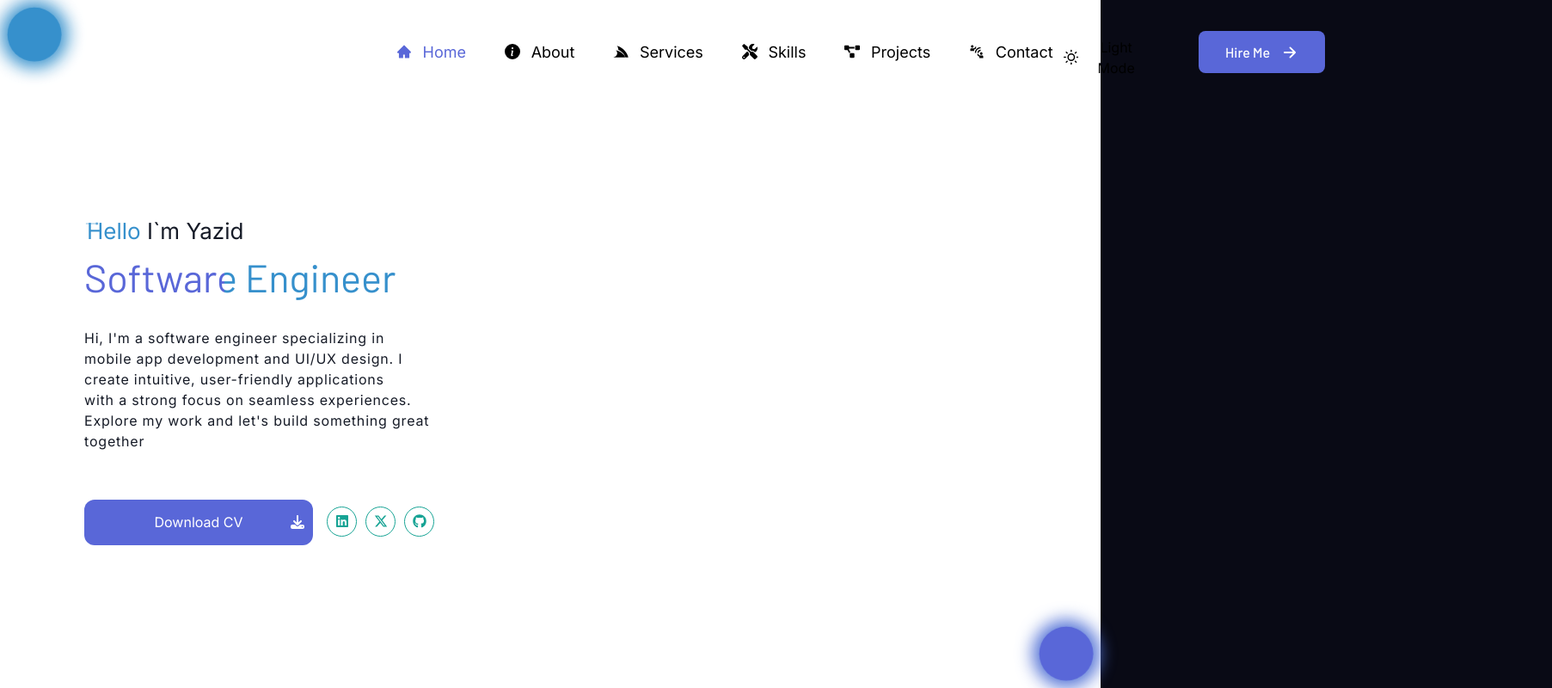
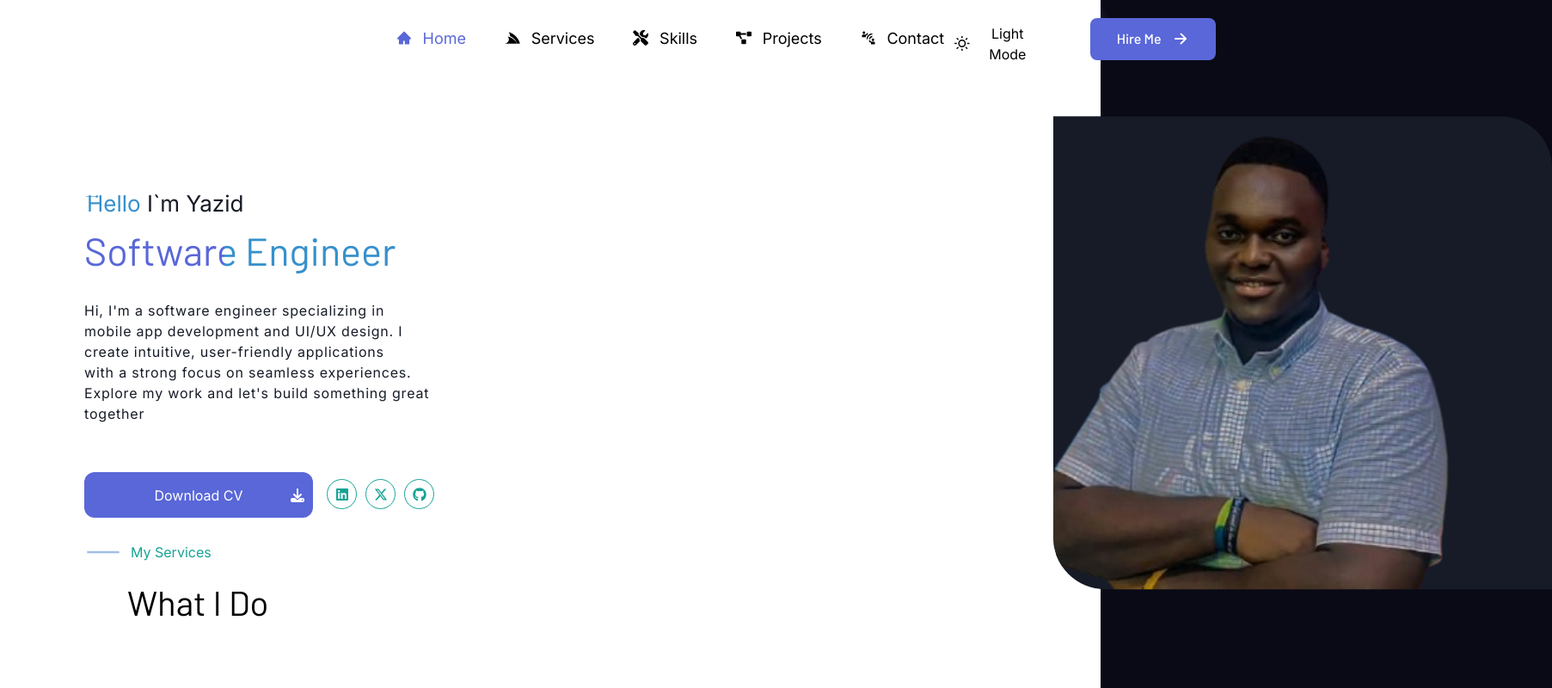
Before and after one commit to yazidtajudeen/My-Portfolio-Website, a React (Vite) app: page / in a window 1280 px wide. Shown: the top 800 px of the page at 86% size, 1805 px wide, since content can reach past the window. Built offline with nearby package versions, Linux system fonts and the light colour scheme.

Commit message:
What I do section

```diff
--- a/src/App.tsx
+++ b/src/App.tsx
@@ -2,6 +2,7 @@ import './index.css'
 import Header from './components/Navbar/Header';
 import { ThemeProvider, useTheme } from "./theme/ThemeContext";
 import About from './components/content/About/About';
+import MyService from './components/content/serve/MyService';
 
 function App() {
   return (
@@ -15,10 +16,26 @@ function ThemedApp() {
   const { isDarkMode } = useTheme();
 
   return (
-    <div style={{ position: 'relative', minHeight: '100vh' }}>
+    <div style={{ position: 'relative', minHeight: '100vh', paddingTop: '90px' }}>
+
+
+      <div className='background-object-small' style={{
+          position: 'fixed',
+          width: '60px',
+          height: '60px',
+          backgroundColor: '#5967D8',
+          borderRadius: '50%',
+          top: '10px',
+          right: '10px',
+          zIndex: 0,
+          boxShadow: '0 0 15px 5px #5967D8',
+      }}></div>
+
+
       <div style={{ position: 'relative', zIndex: 1, backgroundColor: isDarkMode ? '#090A15' : '#ffff' }}>
         <Header />
         <About />
+        <MyService />
       </div>
     </div>
   )
--- a/src/components/Navbar/Header.tsx
+++ b/src/components/Navbar/Header.tsx
@@ -1,6 +1,5 @@
 import { JSX } from 'react';
 import { AiFillHome } from "react-icons/ai";
-import { BsInfoCircleFill } from "react-icons/bs";
 import { FaServicestack, FaProjectDiagram, FaTools } from "react-icons/fa";
 import { MdConnectWithoutContact } from "react-icons/md";
 import Mode from './Mode';
@@ -8,19 +7,33 @@ import RageButton from './RageButton';
 
 import { useTheme } from '../../theme/ThemeContext';
 import { useLocation } from 'react-router-dom';
+import { gsap } from 'gsap';
+import { ScrollToPlugin } from 'gsap/ScrollToPlugin';
+
+gsap.registerPlugin(ScrollToPlugin);
 
 const links: { name: string; href: string; icon: JSX.Element }[] = [
-  { name: "Home", href: "/", icon: <AiFillHome /> },
-  { name: "About", href: "/about", icon: <BsInfoCircleFill /> },
-  { name: "Services", href: "/services", icon: <FaServicestack /> },
-  { name: "Skills", href: "/skills", icon: <FaTools /> },
-  { name: "Projects", href: "/projects", icon: <FaProjectDiagram /> },
-  { name: "Contact", href: "/contact", icon: <MdConnectWithoutContact /> },
+  { name: "Home", href: "home", icon: <AiFillHome /> },
+  { name: "Services", href: "services", icon: <FaServicestack /> },
+  { name: "Skills", href: "skills", icon: <FaTools /> },
+  { name: "Projects", href: "projects", icon: <FaProjectDiagram /> },
+  { name: "Contact", href: "contact", icon: <MdConnectWithoutContact /> },
 ];
 
 const Header = () => {
   const { isDarkMode } = useTheme();
   const location = useLocation();
+
+  const handleNavigation = (event: React.MouseEvent<HTMLAnchorElement, MouseEvent>, linkName: string, href: string) => {
+    event.preventDefault();
+    const targetSection = document.getElementById(href);
+    if (targetSection) {
+        console.log(`Scrolling to ${linkName} section`);
+        gsap.to(window, { duration: 1, scrollTo: { y: targetSection, offsetY: 90 }, ease: 'power2.out' });
+    } else {
+        console.warn(`${linkName} section not found.`);
+    }
+  };
 
   return (
     <div>
@@ -29,7 +42,12 @@ const Header = () => {
         alignItems: "center",
         justifyContent: 'space-between',
         height: "90px",
-        padding: "3.8rem"
+        padding: "2rem 3.8rem",
+        position: 'fixed',
+        top: 0,
+        width: '100%',
+        zIndex: 1000,
+        backgroundColor: isDarkMode ? '#090A15' : '#ffffff',
       }}>
         <div className="logo"></div>
         <div className="links" style={{ flexGrow: 2, marginLeft: '25em', textAlign: 'center' }}>
@@ -37,13 +55,18 @@ const Header = () => {
             {links.map((link) => (
               <li key={link.href} style={{ fontSize: "18px" }}>
                 <a
-                  href={link.href}
+                  href={`#${link.href}`}
+                  onClick={(event) => handleNavigation(event, link.name, link.href)}
                   style={{
                     display: "flex",
                     alignItems: "center",
                     gap: "0.8rem",
-                    color: location.pathname === link.href ? '#5967D8' : isDarkMode ? '#fff' : '#000'
+                    color: location.hash === `#${link.href}` || (link.name === "Home" && location.hash === "") ? '#5967D8' : isDarkMode ? '#fff' : '#000',
+                    textDecoration: 'none',
+                    transition: 'color 0.3s ease',
                   }}
+                  onMouseEnter={(e) => e.currentTarget.style.color = '#A0C4FF'}
+                  onMouseLeave={(e) => e.currentTarget.style.color = location.hash === `#${link.href}` || (link.name === "Home" && location.hash === "") ? '#5967D8' : isDarkMode ? '#fff' : '#000'}
                 >
                   {link.icon} {link.name}
                 </a>
--- a/src/components/content/About/About.tsx
+++ b/src/components/content/About/About.tsx
@@ -1,10 +1,11 @@
 import Intro from "./Intro";
 
-export default function About() {
+const About = () => {
     return (
         <div>
-                 <Intro />
-         </div>
+            <Intro />
+        </div>
+    );
+};
 
-    );
-}
+export default About;
--- a/src/components/content/About/Intro.tsx
+++ b/src/components/content/About/Intro.tsx
@@ -52,17 +52,52 @@ export default function Intro() {
                 duration: 2,
                 ease: 'power2.inOut',
             });
+        } else {
+            console.warn('GSAP target sectionRef not found.');
         }
 
+        if (textRef.current) {
             gsap.fromTo(textRef.current, { y: 50, opacity: 0 }, { y: 0, opacity: 1, duration: 1, delay: 0.5, ease: 'power2.out' });
+        } else {
+            console.warn('GSAP target textRef not found.');
+        }
+
+        if (buttonRef.current) {
             gsap.fromTo(buttonRef.current, { y: 50, opacity: 0 }, { y: 0, opacity: 1, duration: 1, delay: 1, ease: 'power2.out' });
+        } else {
+            console.warn('GSAP target buttonRef not found.');
+        }
+
+        if (imageRef.current) {
             gsap.fromTo(imageRef.current, { x: -50, opacity: 0 }, { x: 0, opacity: 1, duration: 1, delay: 1.5, ease: 'power2.out' });
+        } else {
+            console.warn('GSAP target imageRef not found.');
+        }
 
-        gsap.fromTo('.user-image', { scale: 0.8, opacity: 0 }, { scale: 1, opacity: 1, duration: 1.5, delay: 2, ease: 'power2.out' });
+        const userImage = document.querySelector('.user-image');
+        if (userImage) {
+            gsap.fromTo(userImage, { scale: 0.8, opacity: 0 }, { scale: 1, opacity: 1, duration: 1.5, delay: 2, ease: 'power2.out' });
+            gsap.to(userImage, {
+                y: -20,
+                repeat: -1,
+                yoyo: true,
+                duration: 1.5,
+                ease: 'power1.inOut',
+            });
+        } else {
+            console.warn('GSAP target .user-image not found.');
+        }
 
-        gsap.fromTo('.background-object', { scale: 0.5, opacity: 0 }, { scale: 1, opacity: 0.5, duration: 2, delay: 1, ease: 'power2.out' });
+        const backgroundObject = document.querySelector('.background-object');
+        if (backgroundObject) {
+            gsap.fromTo(backgroundObject, { scale: 0.5, opacity: 0 }, { scale: 1, opacity: 0.5, duration: 2, delay: 1, ease: 'power2.out' });
+        } else {
+            console.warn('GSAP target .background-object not found.');
+        }
 
-        gsap.to('.background-object-small', {
+        const backgroundObjectSmall = document.querySelector('.background-object-small');
+        if (backgroundObjectSmall) {
+            gsap.to(backgroundObjectSmall, {
                 scale: 1.2,
                 boxShadow: '0 0 30px 15px rgba(54, 144, 204, 0.9)',
                 duration: 1.5,
@@ -70,12 +105,17 @@ export default function Intro() {
                 yoyo: true,
                 ease: 'power1.inOut',
             });
+        } else {
+            console.warn('GSAP target .background-object-small not found.');
+        }
 
         if (socialButtonsRef.current) {
             gsap.fromTo(socialButtonsRef.current.children,
                 { y: 20, opacity: 0 },
                 { y: 0, opacity: 1, duration: 1, delay: 2.5, stagger: 0.2, ease: 'power2.out' }
             );
+        } else {
+            console.warn('GSAP target socialButtonsRef not found.');
         }
 
         const handleMouseMove = (event: MouseEvent) => {
@@ -104,7 +144,7 @@ export default function Intro() {
         <div>
             <section ref={sectionRef} className='main' style={{
                 display: 'flex',
-                height: '90vh',
+                height: '65vh',
                 position: 'relative',
                 width: 'auto',
             }}>
@@ -118,17 +158,6 @@ export default function Intro() {
                     left: '10px',
                     zIndex: 0,
                     boxShadow: '0 0 15px 5px #3690CC',
-                }}></div>
-                <div className='background-object-small' style={{
-                    position: 'fixed',
-                    width: '60px',
-                    height: '60px',
-                    backgroundColor: '#5967D8',
-                    borderRadius: '50%',
-                    bottom: '10px',
-                    right: '10px',
-                    zIndex: 0,
-                    boxShadow: '0 0 15px 5px #5967D8',
                 }}></div>
                 <div ref={imageRef} style={{marginTop:'8em',marginLeft:'5em', zIndex: 1}}>
                     <img src={sider} alt="sider icon" style={siderStyle} />
@@ -145,8 +174,10 @@ export default function Intro() {
                         Hi, I'm a software engineer specializing in mobile app development and UI/UX design. I create intuitive, user-friendly applications <br />
                         with a strong focus on seamless experiences. Explore my work and let's build something great together
                     </p> <br />
-                    <div style={{display:'flex',marginTop:'2em'}}>
-                        <button ref={buttonRef} style={{
+                    <div style={{ display: 'flex', marginTop: '2em' }}>
+                        <a
+                            href="https://drive.google.com/uc?export=download&id=YOUR_FILE_ID"
+                            style={{
                                 display: 'flex',
                                 backgroundColor: "#5967D8",
                                 width: "266px",
@@ -158,13 +189,17 @@ export default function Intro() {
                                 fontSize: "16px",
                                 cursor: "pointer",
                                 position: 'relative',
-                        }}>
+                                textDecoration: 'none',
+                                color: 'white',
+                            }}
+                            download
+                        >
                             <span style={{ position: 'absolute', left: '50%', transform: 'translateX(-50%)' }}>
                                 Download CV
                             </span>
                             <FaDownload style={{ position: 'absolute', right: '10px', top: '50%', transform: 'translateY(-50%)' }}/>
-                        </button>
-                        <div ref={socialButtonsRef} style={{display: 'flex', marginLeft: '1em', marginTop: '0.5em'}}>
+                        </a>
+                        <div ref={socialButtonsRef} style={{ display: 'flex', marginLeft: '1em', marginTop: '0.5em' }}>
                             <button
                                 className='social'
                                 style={{
@@ -181,7 +216,7 @@ export default function Intro() {
                                     transition: 'transform 0.3s ease',
                                 }}
                                 onClick={() => window.open('https://www.linkedin.com/in/yazid-tajudeen-b803b326b/', '_blank')}
-                                onMouseEnter={(e) => gsap.to(e.currentTarget, { scale: 1.1 })}
+                                onMouseEnter={(e) => gsap.to(e.currentTarget, { scale: 1.3 })}
                                 onMouseLeave={(e) => gsap.to(e.currentTarget, { scale: 1 })}
                             >
                                 <FaLinkedin color="#16A394"/>
@@ -230,22 +265,26 @@ export default function Intro() {
                         </div>
                    </div>
                 </div>
+                <div className='user-image-container' style={{
+                    position: 'relative',
+                    marginLeft: '45em',
+                    marginTop: '3em',
+                    zIndex: 1,
+                }}>
                     <div className='user-image hover-effect' style={{
                         borderRadius: '0 60px 0 60px',
                         overflow: 'hidden',
                         width: '580px',
                         height: '550px',
-                    backgroundColor: isDarkMode ? '#161B27' : '#16A394',
-                    marginLeft: '50em',
-                    marginTop: '3em',
-                    filter: isDarkMode ? 'grayscale(32%)' : 'none',
-                    transition: 'background-color 0.5s ease, filter 0.5s ease',
+                        backgroundColor: isDarkMode ? '#161B27' : '#161B27',
+                        filter: isDarkMode ? 'grayscale(3%)' : 'none',
+                        transition: 'background-color 0.5s ease, filter 0.6s ease',
                         display: 'flex',
                         alignItems: 'center',
                         justifyContent: 'center',
-                    zIndex: 1,
                     }}>
-                  <img src={userImage} alt="user-image" style={{ width: '120%', height: '120%', objectFit: 'cover' }} />
+                        <img src={userImage} alt="user-image" style={{ width: '130%', height: '140%', objectFit: 'cover' }} />
+                    </div>
                 </div>
             </section>
         </div>
--- a/src/components/content/About/Profile.tsx
+++ /dev/null
@@ -1,9 +0,0 @@
-export default function Profile() {
-    return (
-        <div>
-            <div className="bg-[#16A394] h-538">
-
-            </div>
-        </div>
-    );
-}
--- /dev/null
+++ b/src/components/content/serve/MyService.tsx
@@ -0,0 +1,36 @@
+import { useTheme } from '../../../theme/ThemeContext';
+import line from '../../../assets/line.png';
+
+const MyService = () => {
+    const { isDarkMode } = useTheme();
+
+    return (
+        <div style={{
+            backgroundColor: isDarkMode ? '#090A15' : '#ffffff',
+            color: isDarkMode ? '#ffffff' : '#000000',
+            minHeight: '90vh',
+            padding: '20px',
+        }}>
+            <section className="services" id="services">
+                <div className="flex ml-20">
+                    <img className='mr-3 w-10' src={line} alt="divider" />
+                    <p className='text-[#16A394]' style={{ fontSize: '16px', fontWeight: 'normal' }}>
+                        My Services
+                    </p>
+                </div>
+                <span className='p-20'>
+                    <h2 className='ml-32 font-normal' style={{ fontFamily: 'Barlow, sans-serif', fontSize:'40px',marginTop:'-0.2em'}}>
+                        What I Do
+                    </h2>
+                </span>
+                <div className='flex' style={{}}>
+                    <div></div>
+                    <div></div>
+                    <div></div>
+                </div>
+            </section>
+        </div>
+    );
+};
+
+export default MyService;
```
Lines whose indentation alone changed are shown as unchanged.
